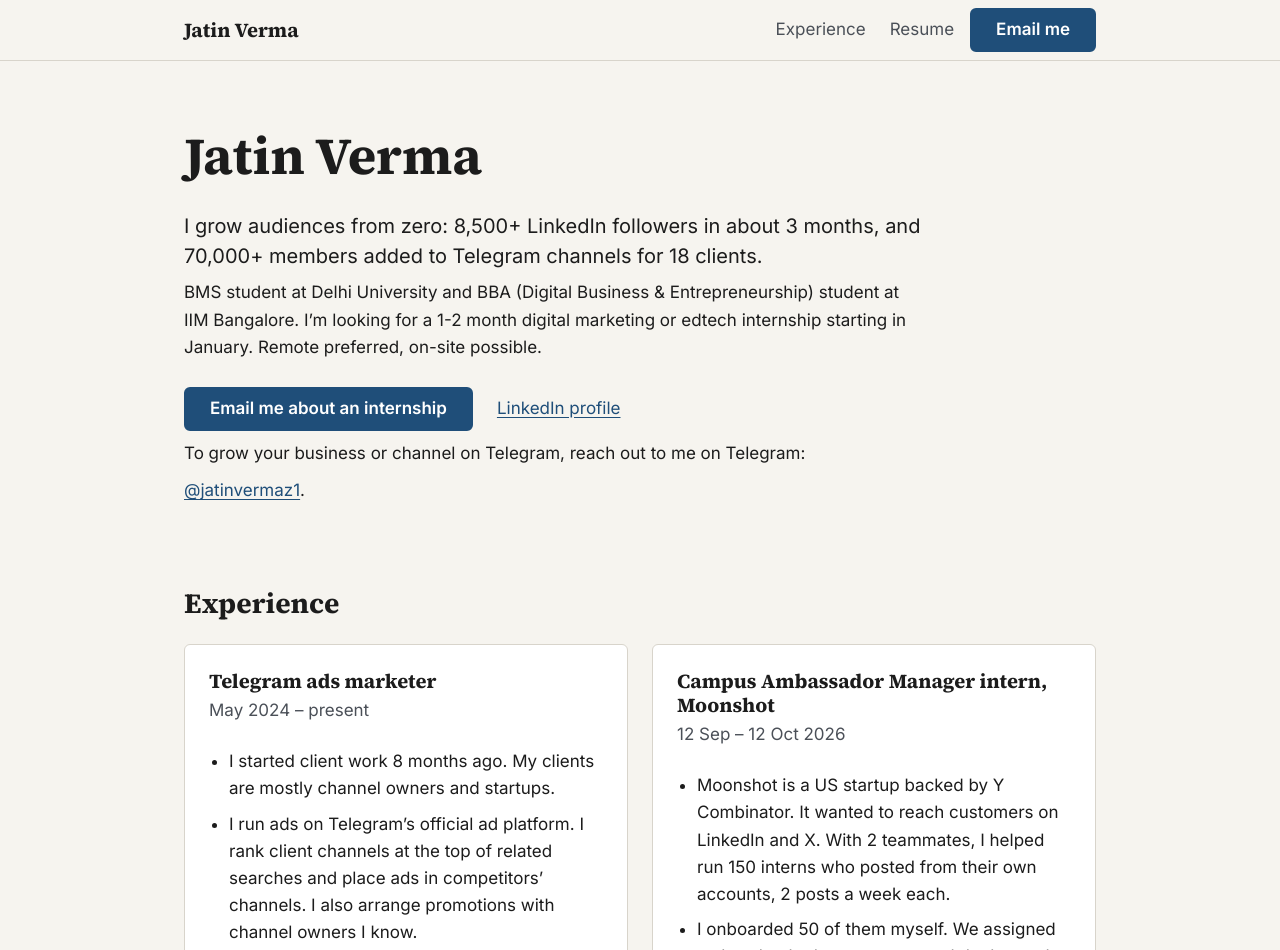
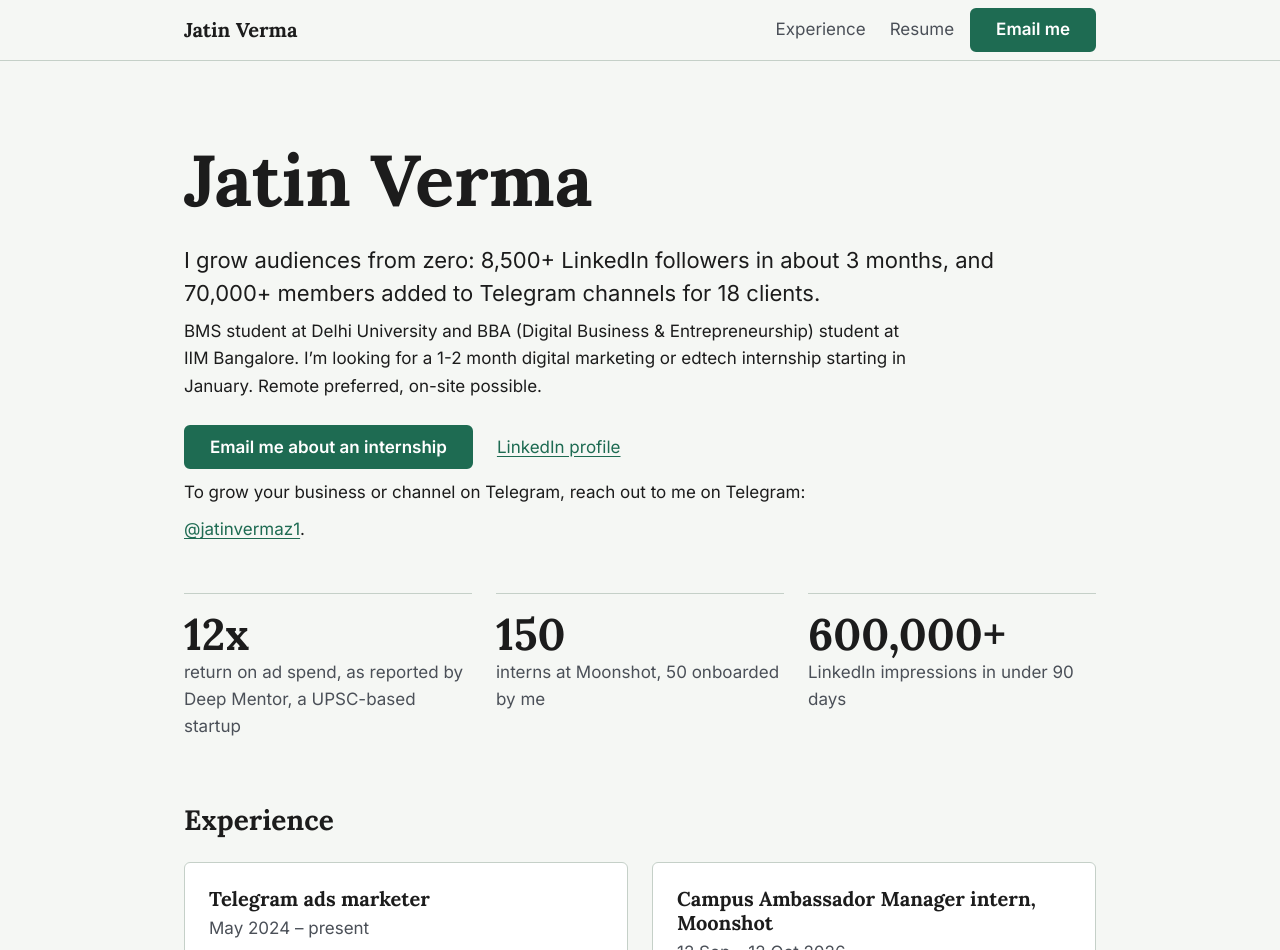
Before and after one commit to jatiniimb/resume, a plain HTML site: page index.html in a window 1280 px wide. Shown: the top 950 px of the page. Drawn offline with Linux system fonts and the light colour scheme.

Commit message:
Add files via upload

```diff
--- a/index.html
+++ b/index.html
@@ -7,7 +7,7 @@
   <meta name="description" content="Jatin Verma grows audiences from zero. Looking for a 1-2 month digital marketing or edtech internship from January.">
   <link rel="preconnect" href="https://fonts.googleapis.com">
   <link rel="preconnect" href="https://fonts.gstatic.com" crossorigin>
-  <link href="https://fonts.googleapis.com/css2?family=Inter:wght@400;600&family=Source+Serif+4:wght@600;700&display=swap" rel="stylesheet">
+  <link href="https://fonts.googleapis.com/css2?family=Inter:wght@400;600&family=Lora:wght@600;700&display=swap" rel="stylesheet">
   <link rel="stylesheet" href="style.css">
 </head>
 <body>
@@ -32,6 +32,11 @@
         <a class="text-link" href="https://www.linkedin.com/in/jatinvermaz">LinkedIn profile</a>
       </div>
       <p>To grow your business or channel on Telegram, reach out to me on Telegram: <a class="text-link" href="https://t.me/jatinvermaz1">@jatinvermaz1</a>.</p>
+      <ul class="figures">
+        <li><strong class="figure-number">12x</strong><span>return on ad spend, as reported by Deep Mentor, a UPSC-based startup</span></li>
+        <li><strong class="figure-number">150</strong><span>interns at Moonshot, 50 onboarded by me</span></li>
+        <li><strong class="figure-number">600,000+</strong><span>LinkedIn impressions in under 90 days</span></li>
+      </ul>
     </section>
 
     <section id="experience" class="container">
@@ -43,7 +48,6 @@
           <ul>
             <li>I started client work 8 months ago. My clients are mostly channel owners and startups.</li>
             <li>I run ads on Telegram’s official ad platform. I rank client channels at the top of related searches and place ads in competitors’ channels. I also arrange promotions with channel owners I know.</li>
-            <li>Deep Mentor, a UPSC-based startup, told me they earned about 12 times what they spent on ads.</li>
             <li>Clients find me through my channel, <a class="text-link" href="https://t.me/businesswithtelegram">Business with Telegram</a>, where I also advise them on growing faster. Some clients came on their own and some I convinced myself.</li>
             <li>Before client work, I ran ads for my own channel.</li>
           </ul>
@@ -52,10 +56,10 @@
           <h3>Campus Ambassador Manager intern, Moonshot</h3>
           <p class="meta">12 Sep – 12 Oct 2026</p>
           <ul>
-            <li>Moonshot is a US startup backed by Y Combinator. It wanted to reach customers on LinkedIn and X. With 2 teammates, I helped run 150 interns who posted from their own accounts, 2 posts a week each.</li>
+            <li>Moonshot is a US startup backed by Y Combinator. It wanted to reach customers on LinkedIn and X. With 2 teammates, I helped run the interns, who posted from their own accounts, 2 posts a week each.</li>
             <li>I onboarded 50 of them myself. We assigned tasks, checked posts, answered doubts and ran meets, taking turns.</li>
             <li>We used separate groups for posts, questions and announcements, and a Google Sheet to track points. Interns got performance-based rewards and a certificate.</li>
-            <li>80 of the 150 left along the way, so we onboarded replacements. About 70 finished.</li>
+            <li>80 interns left along the way, so we onboarded replacements. About 70 finished.</li>
             <li>Together the interns reached about 2 lakh impressions.</li>
           </ul>
         </article>
@@ -64,7 +68,7 @@
           <p class="meta">May – Sep 2026</p>
           <ul>
             <li>I posted internship openings at big companies like JP Morgan: who can apply, and the apply link. I posted 2-4 times a month.</li>
-            <li>I reached 600,000+ impressions in under 90 days, all organic. My best post reached about 1.5 lakh impressions.</li>
+            <li>All of it organic. My best post reached about 1.5 lakh impressions.</li>
             <li>I checked which kinds of posts did best and posted more of those.</li>
             <li>I paused about 2 months ago because of time.</li>
           </ul>
--- a/style.css
+++ b/style.css
@@ -1,17 +1,18 @@
 /* Colours, fonts and spacing scale, defined once as variables */
 :root {
-  --bg: #F6F4EF;
+  --bg: #F5F7F4;
   --surface: #FFFFFF;
   --text: #1C1C1C;
   --text-2: #4B5058;
-  --line: #D8D4CB;
-  --accent: #1F4E79;
-  --font-head: "Source Serif 4", Georgia, serif;
+  --line: #C5D0C8;
+  --accent: #1E6B52;
+  --font-head: "Lora", Georgia, serif;
   --font-body: "Inter", Arial, sans-serif;
   --space-1: 8px;
   --space-2: 24px;
   --space-3: 40px;
   --space-4: 64px;
+  --space-5: 80px;
   --edge: 24px;
 }
 
@@ -26,7 +27,7 @@ body {
   line-height: 1.6;
 }
 h1, h2, h3, h4 { font-family: var(--font-head); line-height: 1.2; }
-h1 { font-size: clamp(2.25rem, 6vw, 3.25rem); margin: 0 0 var(--space-2); }
+h1 { font-size: clamp(2.75rem, 8vw, 4.5rem); line-height: 1.1; margin: 0 0 var(--space-2); }
 h2 { font-size: 1.75rem; margin: 0 0 var(--space-2); }
 h3 { font-size: 1.25rem; margin: 0 0 4px; }
 p { margin: 0 0 var(--space-1); max-width: 68ch; }
@@ -111,9 +112,9 @@ a:focus-visible { outline: 3px solid var(--accent); outline-offset: 3px; }
 .button:hover { background: var(--surface); color: var(--accent); }
 .text-link { display: inline-block; padding: 10px 0; }
 
-/* Hero (#hero): name, one sentence, goal and ways to reach me */
-#hero { padding-top: var(--space-4); }
-.lead { font-size: 1.25rem; line-height: 1.5; max-width: 60ch; }
+/* Hero (#hero): big name, one sentence, goal, buttons and three figures */
+#hero { padding-top: var(--space-5); }
+.lead { font-size: 1.375rem; line-height: 1.5; max-width: 60ch; }
 .actions {
   display: flex;
   flex-wrap: wrap;
@@ -121,6 +122,23 @@ a:focus-visible { outline: 3px solid var(--accent); outline-offset: 3px; }
   gap: var(--space-2);
   margin: var(--space-2) 0 var(--space-1);
 }
+.figures {
+  display: grid;
+  grid-template-columns: repeat(3, 1fr);
+  gap: var(--space-2);
+  list-style: none;
+  padding: 0;
+  margin-top: var(--space-3);
+  max-width: none;
+}
+.figures li { margin: 0; padding-top: 16px; border-top: 1px solid var(--line); }
+.figure-number {
+  display: block;
+  font-family: var(--font-head);
+  font-size: 2.75rem;
+  line-height: 1.1;
+}
+.figures span { color: var(--text-2); }
 
 /* Experience (#experience): flat cards in a two-column grid */
 .card-grid {
@@ -163,7 +181,7 @@ a:focus-visible { outline: 3px solid var(--accent); outline-offset: 3px; }
 
 /* Small screens: one column, tighter sheet */
 @media (max-width: 699px) {
-  .card-grid { grid-template-columns: 1fr; }
+  .card-grid, .figures { grid-template-columns: 1fr; }
   #resume { padding: var(--space-2); }
   .job { flex-direction: column; gap: 0; }
 }
```
Also changed, not shown: 1 other file.
